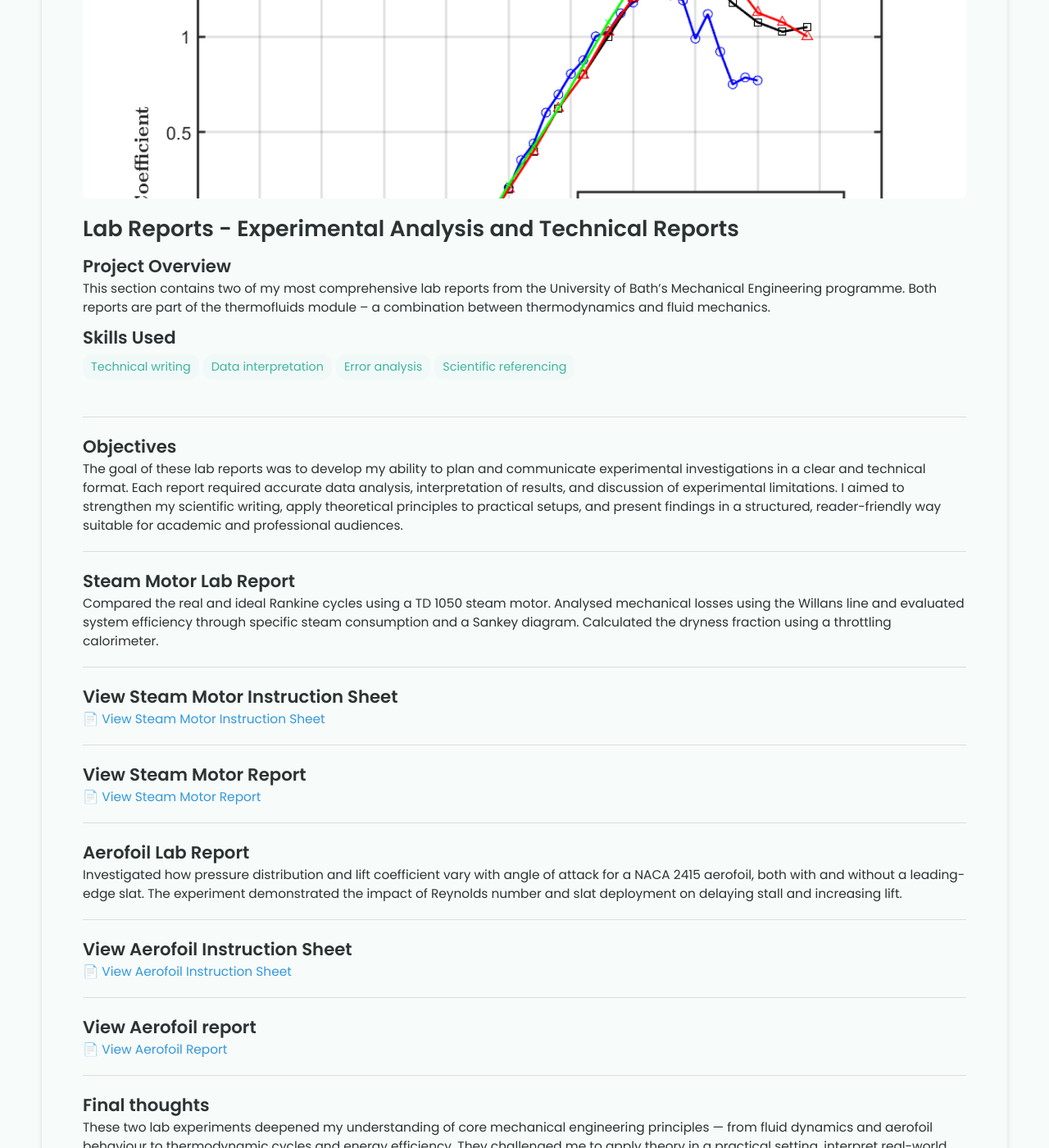
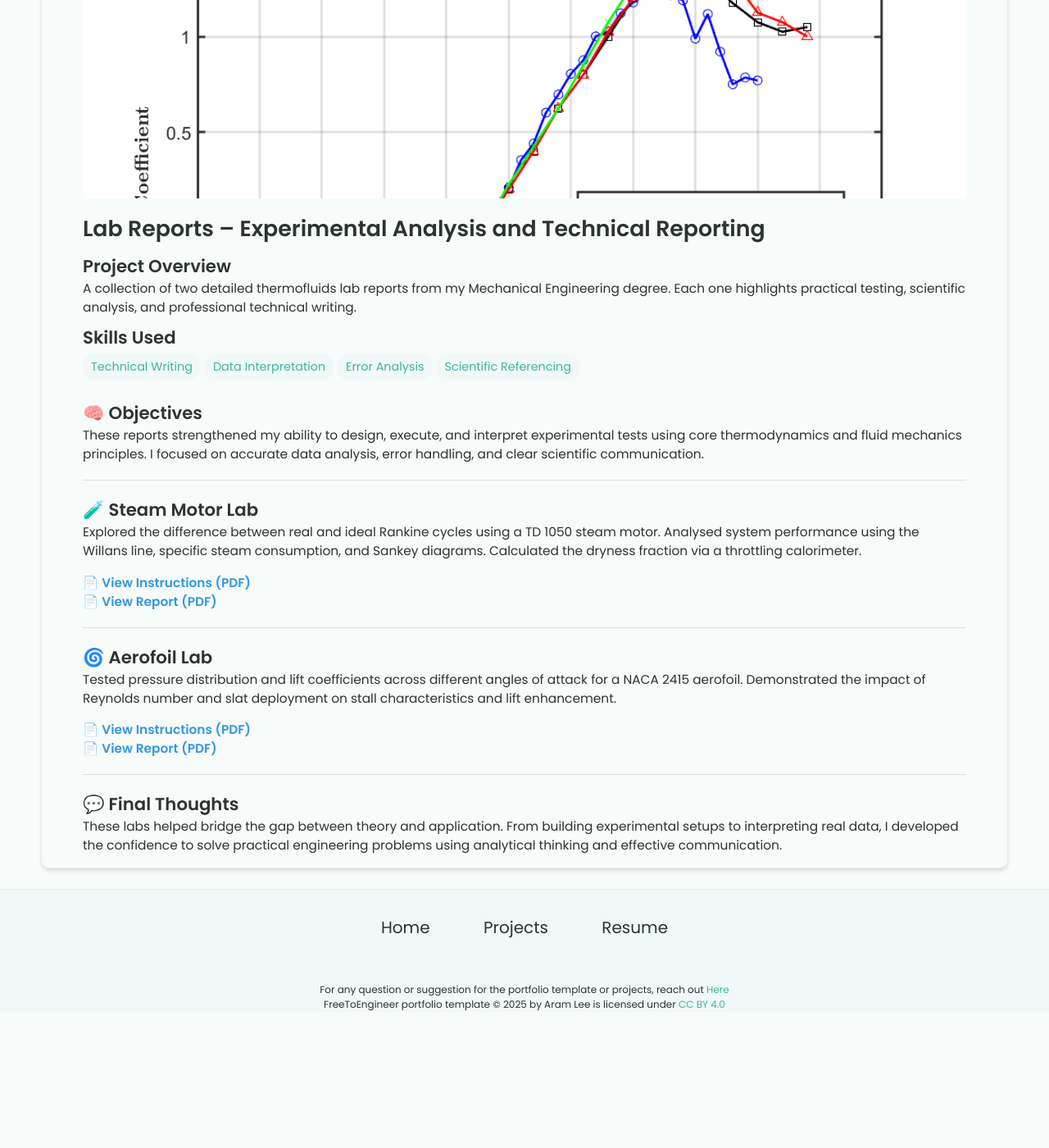
Before and after one commit to elliotroutier/elliot_portfolio, a Jekyll site: the page built from _projects/lab-reports/index.md, in a window 1280 px wide and 1400 px high, scrolled down 248 px. Shown: the whole window at 82% size. Built offline with Jekyll 4.4.1, drawn with Linux system fonts in a browser that asks for light colours; after the commit the page ends 1482 px from its top, so only the background shows below that; some of the changed text lies outside the part shown.

Commit message:
Update index.md

```diff
--- a/_projects/lab-reports/index.md
+++ b/_projects/lab-reports/index.md
@@ -1,51 +1,39 @@
 ---
 layout: post
-title: Lab Reports - Experimental Analysis and Technical Reports
-description:  This section contains two of my most comprehensive lab reports from the University of Bath’s Mechanical Engineering programme. Both reports are part of the thermofluids module – a combination between thermodynamics and fluid mechanics.
+title: Lab Reports – Experimental Analysis and Technical Reporting
+description: A collection of two detailed thermofluids lab reports from my Mechanical Engineering degree. Each one highlights practical testing, scientific analysis, and professional technical writing.
 skills:
-  - Technical writing
-  - Data interpretation
-  - Error analysis
-  - Scientific referencing
-
+  - Technical Writing
+  - Data Interpretation
+  - Error Analysis
+  - Scientific Referencing
 main-image: /data.png
 ---
 
----
-## Objectives
-The goal of these lab reports was to develop my ability to plan and communicate experimental investigations in a clear and technical format. Each report required accurate data analysis, interpretation of results, and discussion of experimental limitations. I aimed to strengthen my scientific writing, apply theoretical principles to practical setups, and present findings in a structured, reader-friendly way suitable for academic and professional audiences.
+## 🧠 Objectives
+
+These reports strengthened my ability to design, execute, and interpret experimental tests using core thermodynamics and fluid mechanics principles. I focused on accurate data analysis, error handling, and clear scientific communication.
 
 ---
 
-## Steam Motor Lab Report
-Compared the real and ideal Rankine cycles using a TD 1050 steam motor. Analysed mechanical losses using the Willans line and evaluated system efficiency through specific steam consumption and a Sankey diagram. Calculated the dryness fraction using a throttling calorimeter.
+## 🧪 Steam Motor Lab
+
+Explored the difference between real and ideal Rankine cycles using a TD 1050 steam motor. Analysed system performance using the Willans line, specific steam consumption, and Sankey diagrams. Calculated the dryness fraction via a throttling calorimeter.
+
+📄 **[View Instructions (PDF)](/assets/documents/steam_motor_lab.pdf){:target="_blank"}**
+📄 **[View Report (PDF)](/assets/documents/Routier_Elliot_Lab_Report_Steam_Motor.pdf){:target="_blank"}**
 
 ---
 
-## View Steam Motor Instruction Sheet
-<a class="btn" href="/assets/documents/steam_motor_lab.pdf" target="_blank">📄 View Steam Motor Instruction Sheet</a>
+## 🌀 Aerofoil Lab
+
+Tested pressure distribution and lift coefficients across different angles of attack for a NACA 2415 aerofoil. Demonstrated the impact of Reynolds number and slat deployment on stall characteristics and lift enhancement.
+
+📄 **[View Instructions (PDF)](/assets/documents/aerofoil_lab_sheet.pdf){:target="_blank"}**
+📄 **[View Report (PDF)](/assets/documents/er909_Elliot_Routier_Aerofoil_Lab_Report.pdf){:target="_blank"}**
 
 ---
 
-## View Steam Motor Report
-<a class="btn" href="/assets/documents/Routier_Elliot_Lab_Report_Steam_Motor.pdf" target="_blank">📄 View Steam Motor Report</a>
+## 💬 Final Thoughts
 
----
-
-## Aerofoil Lab Report
-Investigated how pressure distribution and lift coefficient vary with angle of attack for a NACA 2415 aerofoil, both with and without a leading-edge slat. The experiment demonstrated the impact of Reynolds number and slat deployment on delaying stall and increasing lift.
-
----
-
-## View Aerofoil Instruction Sheet
-<a class="btn" href="/assets/documents/aerofoil_lab_sheet.pdf" target="_blank">📄 View Aerofoil Instruction Sheet</a>
-
----
-
-## View Aerofoil report
-<a class="btn" href="/assets/documents/er909_Elliot_Routier_Aerofoil_Lab_Report.pdf" target="_blank">📄 View Aerofoil Report</a>
-
----
-
-## Final thoughts
-These two lab experiments deepened my understanding of core mechanical engineering principles — from fluid dynamics and aerofoil behaviour to thermodynamic cycles and energy efficiency. They challenged me to apply theory in a practical setting, interpret real-world data, and communicate technical insights effectively. The skills developed through these experiences continue to shape my approach to engineering analysis and problem-solving.
+These labs helped bridge the gap between theory and application. From building experimental setups to interpreting real data, I developed the confidence to solve practical engineering problems using analytical thinking and effective communication.
```
